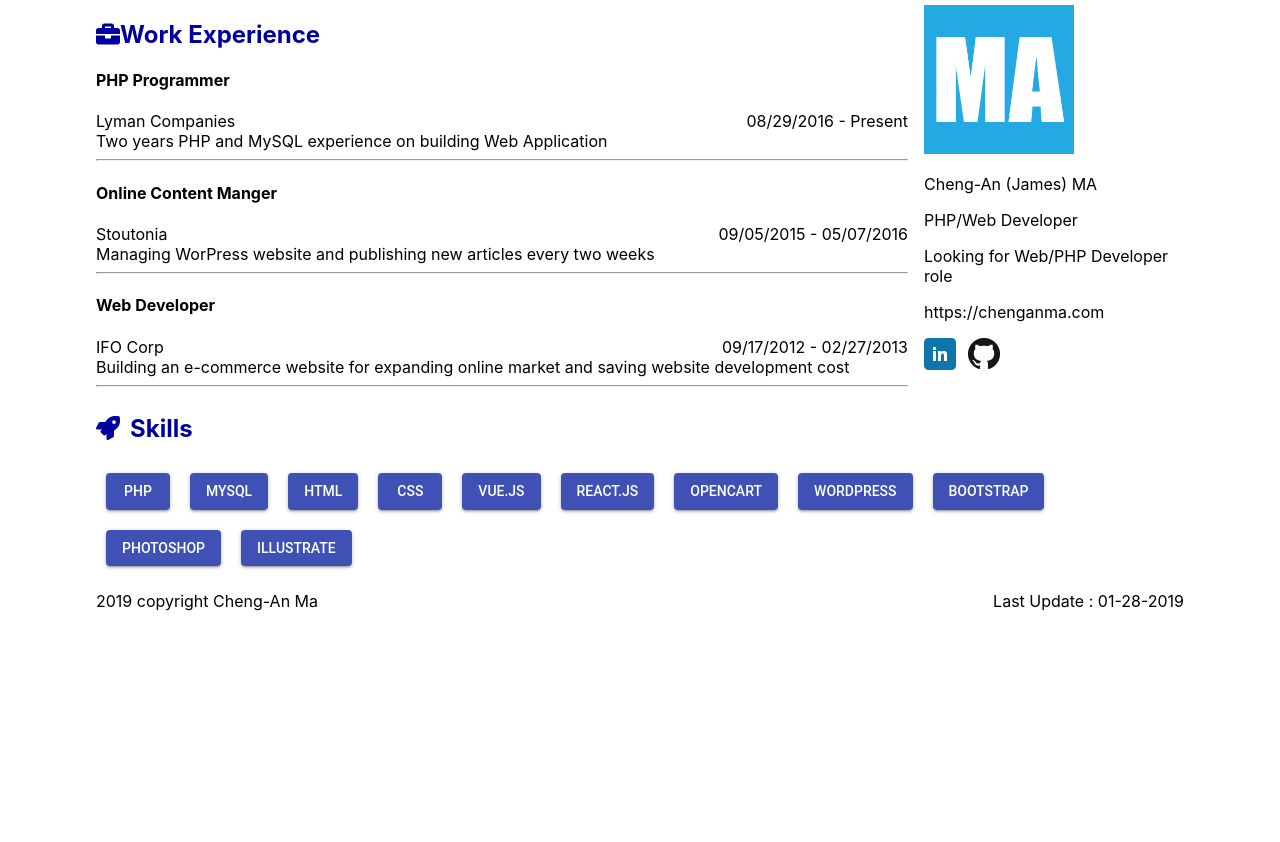
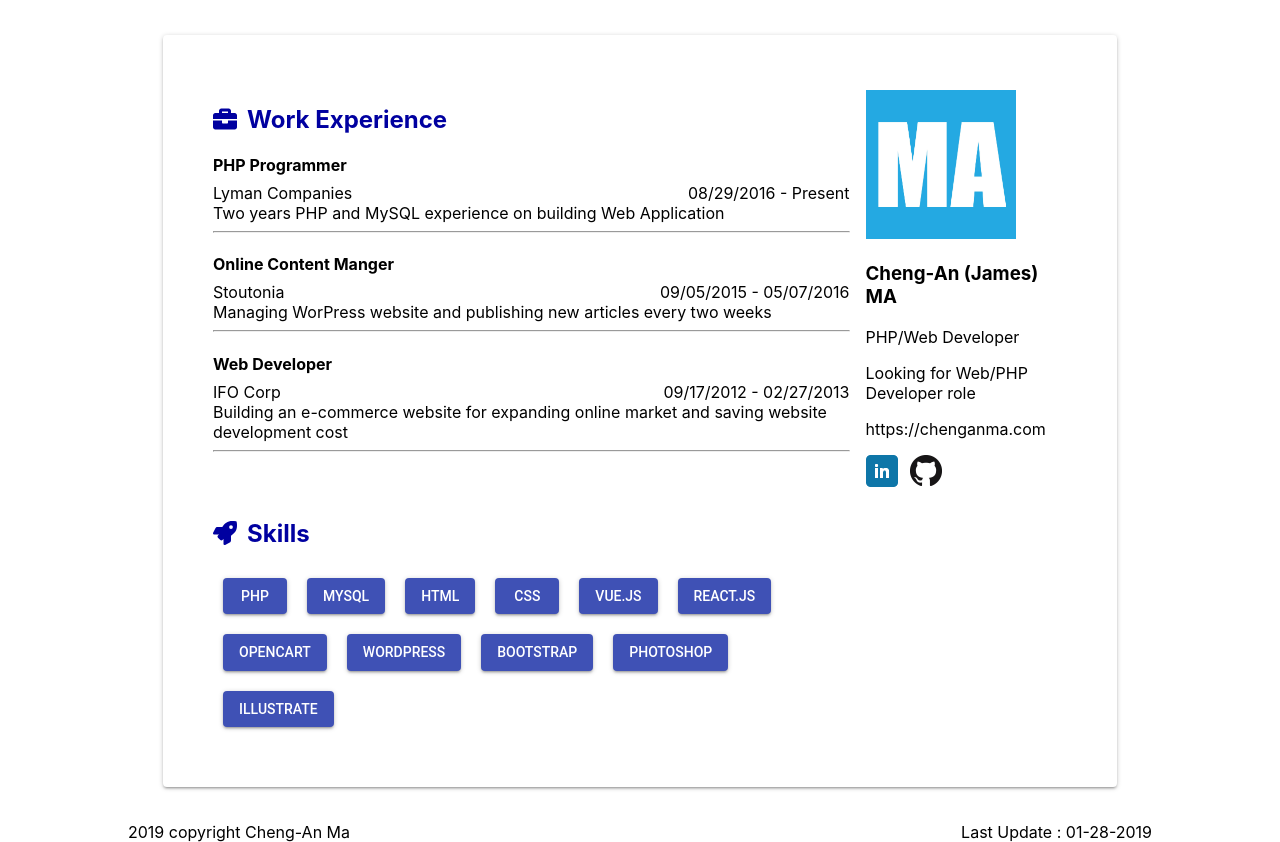
Before and after one commit to chenganma/personal-website, a React (Create React App) app: page / in a window 1280 px wide. Before the commit the page ends 800 px from the top, so only its background shows below. Built offline with nearby package versions, Linux system fonts and the light colour scheme.

Commit message:
finsih layout and wish to add up some contents

```diff
--- a/src/App.js
+++ b/src/App.js
@@ -7,15 +7,17 @@ import Skills from './Skills';
 import Footer from './Footer';
 import Profile from './Profile';
 import resumeData from "./resumeData"
+import { withStyles } from '@material-ui/core/styles';
 import Grid from '@material-ui/core/Grid';
 import Hidden from '@material-ui/core/Hidden';
+import Paper from '@material-ui/core/Paper';
 
 import { FontAwesomeIcon } from '@fortawesome/react-fontawesome'
 import { faBriefcase, faRocket } from '@fortawesome/free-solid-svg-icons'
 
 
 const divStyle = {
-  width: '85%',
+  width: '80%',
   margin: '0 auto',
 };
 
@@ -27,6 +29,15 @@ const spaceMar = {
   marginRight: '10px',
 };
 
+const allBorder = {
+  margin: '35px',
+  padding: '50px',
+};
+
+const spaceMain = {
+  margin: '20px',
+};
+
 function App() {
 
     return (
@@ -35,16 +46,19 @@ function App() {
             <Header />
 
             <Hidden only={['md', 'lg', 'xl']}>
+            <Paper style={divStyle, allBorder}>
             <Grid item xs={12}>
 	               <Profile / >
 	        </Grid>
+	        </Paper>
 	        </Hidden>
 
+	        <Paper style={allBorder}>
             <Grid container spacing={16}>
 
 	            <Grid item xs={12} md={9}>
 
-	            <h2 style={h2Tag}><span style={spaceMar}><FontAwesomeIcon icon={faBriefcase} />Work Experience</span></h2>
+	            <h2 style={h2Tag}><span style={spaceMar}><FontAwesomeIcon icon={faBriefcase} /></span>Work Experience</h2>
 	                <Main />
 	            </Grid>
 	            <Hidden only={['xs', 'sm']}>
@@ -54,8 +68,13 @@ function App() {
 	            </Hidden>
             </Grid>
 
+            <Grid container spacing={16}>
+            <Grid item xs={12} md={9}>
             <h2 style={h2Tag}><span style={spaceMar}><FontAwesomeIcon icon={faRocket} /></span>Skills</h2>
             <Skills />
+            </Grid>
+            </Grid>
+            </Paper>
 
             <Footer />
         </div>
--- a/src/Main.js
+++ b/src/Main.js
@@ -19,12 +19,16 @@ const datePosition = {
   float: 'right',
 };
 
+const titleRole = {
+  marginBottom: '8px',
+};
+
 function Main() {
 
     const displayWork = resumeData.work.map((item, index) =>
         <div key={item.title + index}>
-            <h4>{item.title}</h4>
-	          <span >{item.company}</span><span style={datePosition}>{item.date}</span><br />
+            <h4 style={titleRole}>{item.title}</h4>
+	           <span >{item.company}</span><span style={datePosition}>{item.date}</span><br />
 	          {item.description}<br /> <hr />
         </div>
     )
--- a/src/Profile.js
+++ b/src/Profile.js
@@ -34,7 +34,7 @@ function Profile() {
     return (
         <div>
         	<img style={logoSize} src={logo}></img>
-            <p>{resumeData.name}</p>
+            <h3>{resumeData.name}</h3>
             <p>{resumeData.role}</p>
             <p>{resumeData.roleDescription}</p>
             <p>{resumeData.profolio.url}</p>
```
Also changed, not shown: 2 other files (tests, documents, lock files or other folders).
